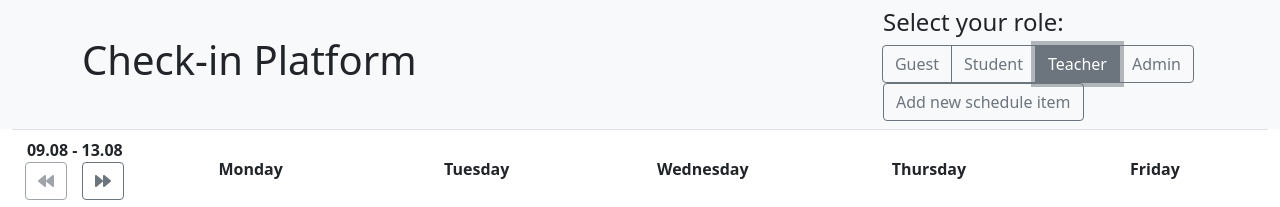
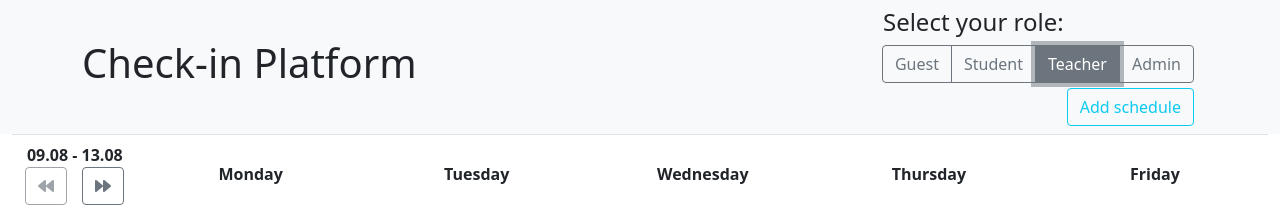
Before and after one commit to ionscr/check-in-platform-frontend, an Angular app: page / in a window 1280 px wide. Both pictures are taken after a click on the label "Teacher". Shown: the top 207 px of the page. Built offline with nearby package versions, Linux system fonts and the light colour scheme; no server answers.

Commit message:
changed styles of admin buttons

```diff
--- a/angular.json
+++ b/angular.json
@@ -32,6 +32,8 @@
               "node_modules/bootstrap/dist/css/bootstrap.css"
             ],
             "scripts": [
+              "node_modules/jquery/dist/jquery.min.js",
+              "node_modules/popper.js/dist/umd/popper.min.js",
               "node_modules/bootstrap/dist/js/bootstrap.js"
             ]
           },
--- a/package.json
+++ b/package.json
@@ -29,6 +29,7 @@
     "bootstrap": "^5.0.2",
     "jquery": "^3.6.0",
     "ngx-bootstrap": "^7.0.0",
+    "popper.js": "^1.16.1",
     "rxjs": "~6.6.0",
     "tslib": "^2.2.0",
     "zone.js": "~0.11.4"
--- a/src/app/components/header/header.component.html
+++ b/src/app/components/header/header.component.html
@@ -1,6 +1,6 @@
 <nav class="navbar navbar-expand-lg navbar-light bg-light">
     <div class="container justify-content-between">
-      <div class="d-flex">
+      <div class="d-flex title">
         <h1>{{title}}</h1>
       </div>
 
--- a/src/app/components/role-selector/role-selector.component.html
+++ b/src/app/components/role-selector/role-selector.component.html
@@ -55,10 +55,18 @@
   <label class="btn btn-outline-secondary" for="roleSelect4">Admin</label>
 </div>
 <br>
-<button type="button" *ngIf="role=='teacher' || role=='admin'" (click)="onAddSchedule()" class="btn btn-outline-secondary margin15">Add new schedule item</button>
-<button type="button" *ngIf="role=='admin'" (click)="onAddUser()" class="btn btn-outline-secondary margin15">Manage users</button>
-<button type="button" *ngIf="role=='admin'" (click)="onAddClass()" class="btn btn-outline-secondary margin15">Manage classes</button>
-<button type="button" *ngIf="role=='admin'" (click)="onAddClassroom()" class="btn btn-outline-secondary margin15">Manage classrooms</button>
+<div class="manage-div">
+<div ngbDropdown *ngIf="role=='admin'" class="margin15">
+  <button class="btn btn-outline-info adm-btn" id="dropdownBasic1" ngbDropdownToggle>Manage</button>
+  <div ngbDropdownMenu aria-labelledby="dropdownBasic1">
+    <button type="button" (click)="onAddUser()" class="dropdown-item btn btn-outline-secondary">Manage users</button>
+    <button type="button" (click)="onAddClass()" class="dropdown-item btn btn-outline-secondary">Manage classes</button>
+    <button type="button" (click)="onAddClassroom()" class="dropdown-item btn btn-outline-secondary">Manage classrooms</button>
+  </div>
+</div>
+<button type="button" *ngIf="role=='teacher' || role=='admin'" (click)="onAddSchedule()" class="btn btn-outline-info adm-btn">Add schedule</button>
+
+</div>
 <app-new-schedule-modal *ngIf="role=='teacher' || role=='admin'" [events]="newScheduleEventSubject.asObservable()"></app-new-schedule-modal>
 <app-manage-users *ngIf="role=='admin' && !refresh" [events]="newUserEventSubject.asObservable()"></app-manage-users>
 <app-manage-classes *ngIf="role=='admin' && !refresh" [events]="newClassEventSubject.asObservable()"></app-manage-classes>
--- a/src/app/components/role-selector/role-selector.component.ts
+++ b/src/app/components/role-selector/role-selector.component.ts
@@ -1,6 +1,6 @@
 import { ChangeDetectorRef, Component, OnInit } from '@angular/core';
 import { RoleService } from 'src/app/services/role.service';
-import { faPlus } from '@fortawesome/free-solid-svg-icons';
+import { faCalendarPlus } from '@fortawesome/free-solid-svg-icons';
 import { Subject } from 'rxjs';
 import { RefreshService } from 'src/app/services/refresh.service';
 @Component({
@@ -15,6 +15,7 @@ export class RoleSelectorComponent implements OnInit {
   newClassroomEventSubject: Subject<void> = new Subject<void>();
   role: string = "guest";
   refresh: boolean = false;
+  faCalendarPlus=faCalendarPlus;
   constructor(private roleService: RoleService, private refreshService: RefreshService, private cdRef: ChangeDetectorRef) { }
 
   ngOnInit(): void {
--- a/src/styles.css
+++ b/src/styles.css
@@ -1,4 +1,6 @@
 /* You can add global styles to this file, and also import other style files */
+
+
 .feature-btn{
     margin-left: 5px;
     margin-right: 5px;
@@ -46,3 +48,13 @@ td{
 .width100{
     width: 100%;
 }
+.adm-btn{
+    margin-top:5px;
+}
+.dropdown{
+    display: inline;
+}
+.manage-div{
+    display:flex;
+    justify-content: flex-end;
+}
```
Also changed, not shown: 1 other file (tests, documents, lock files or other folders).
